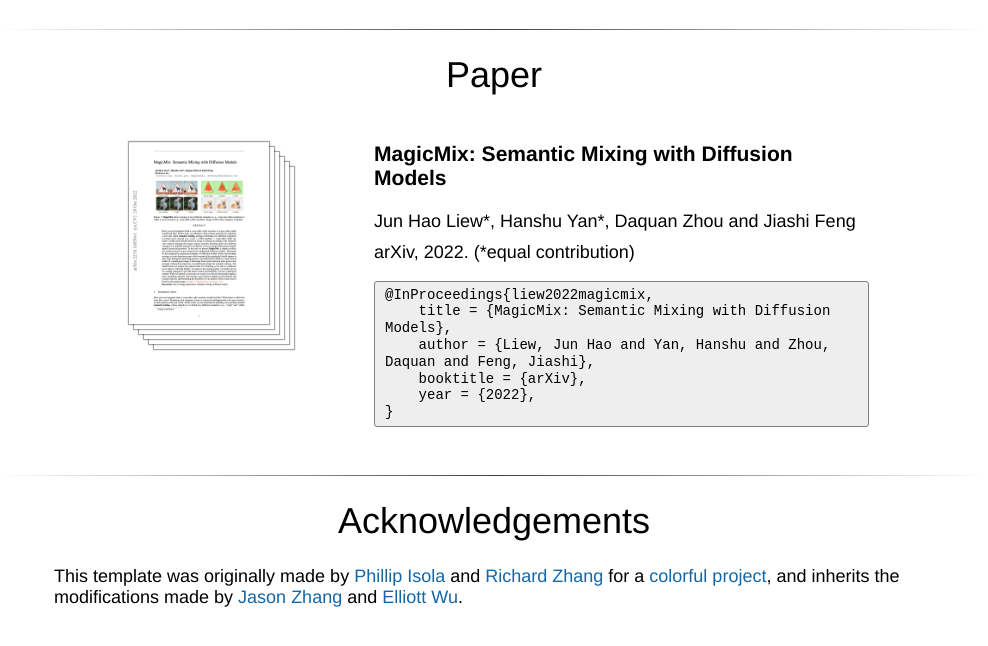
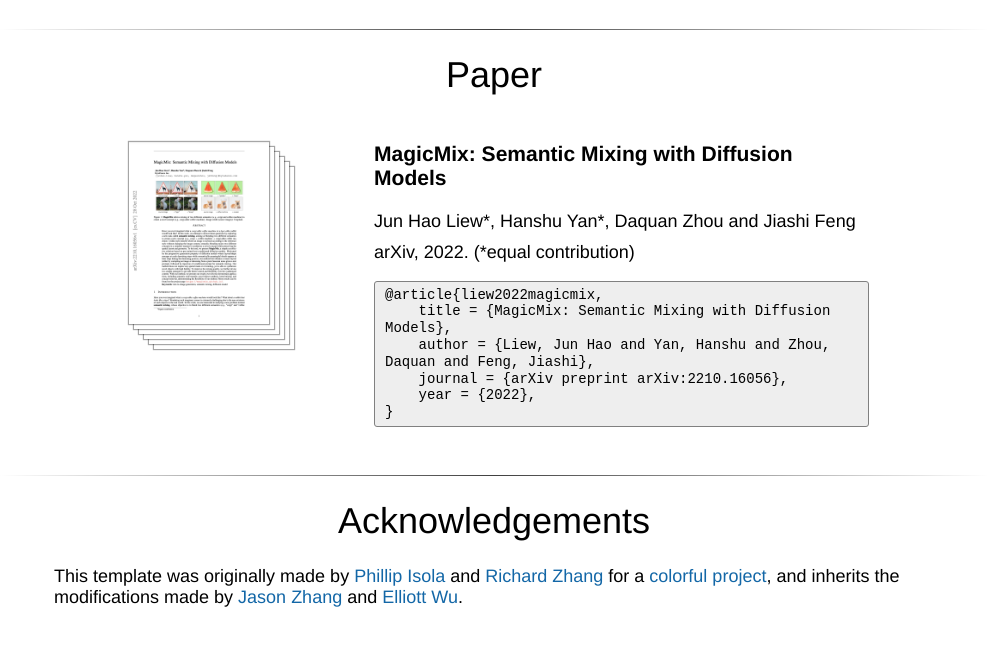
Before and after one commit to magicmix/magicmix.github.io, a plain HTML site: page index.html in a window 1280 px wide. Shown: the part 6571-7217 px from the top of the page, without its empty margins (146-1134 px from the left). Drawn offline with Linux system fonts and the light colour scheme; a script that the page names is missing.

Commit message:
Update bibtex

```diff
--- a/index.html
+++ b/index.html
@@ -483,10 +483,10 @@
         <h3>MagicMix: Semantic Mixing with Diffusion Models</h3>
         <p>Jun Hao Liew*, Hanshu Yan*, Daquan Zhou and Jiashi Feng</p>
         <p>arXiv, 2022. (*equal contribution)</p>
-        <pre><code>@InProceedings{liew2022magicmix,
+        <pre><code>@article{liew2022magicmix,
     title = {MagicMix: Semantic Mixing with Diffusion Models},
     author = {Liew, Jun Hao and Yan, Hanshu and Zhou, Daquan and Feng, Jiashi},
-    booktitle = {arXiv},
+    journal = {arXiv preprint arXiv:2210.16056},
     year = {2022},
 }</code></pre>
     </div>
```
